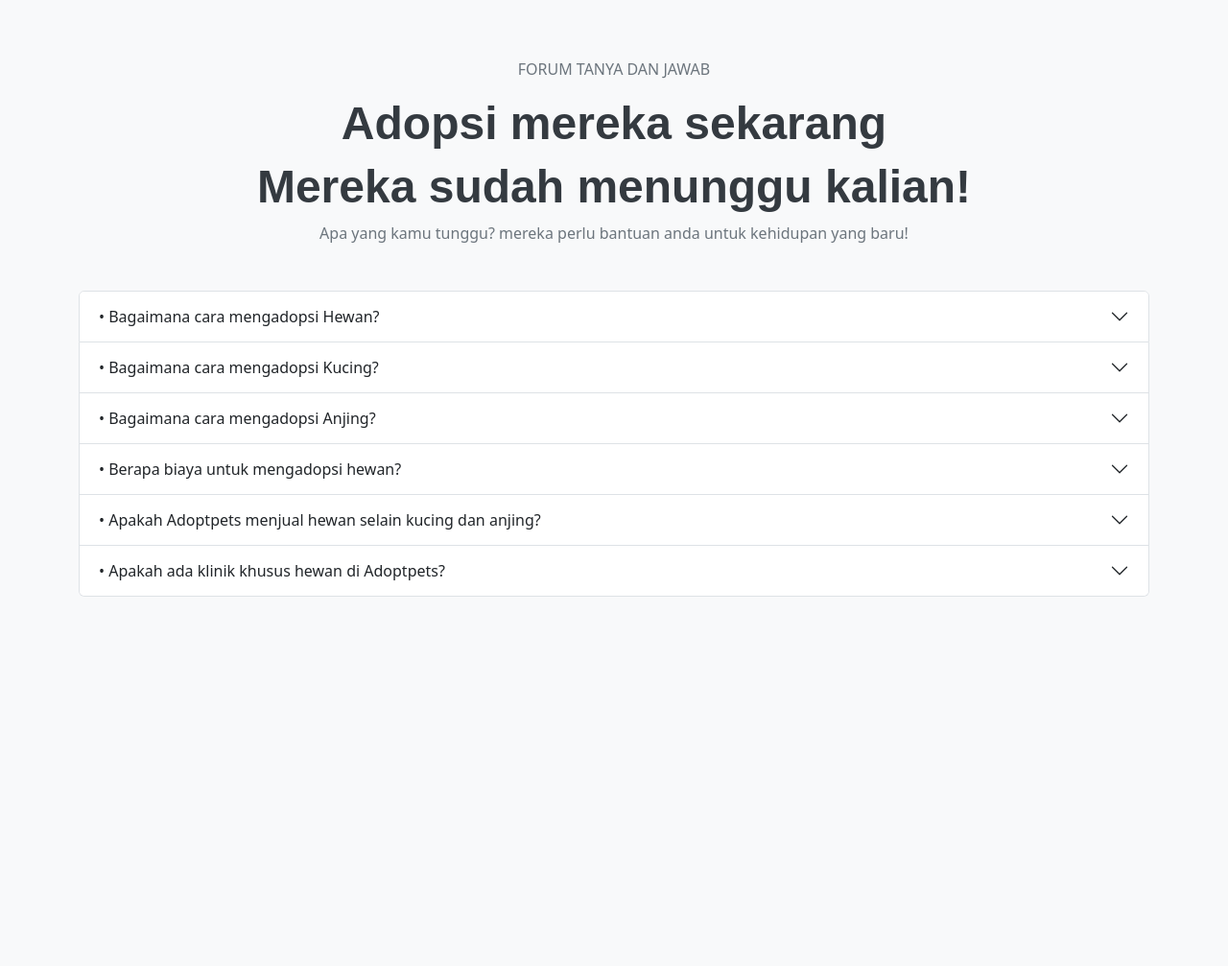
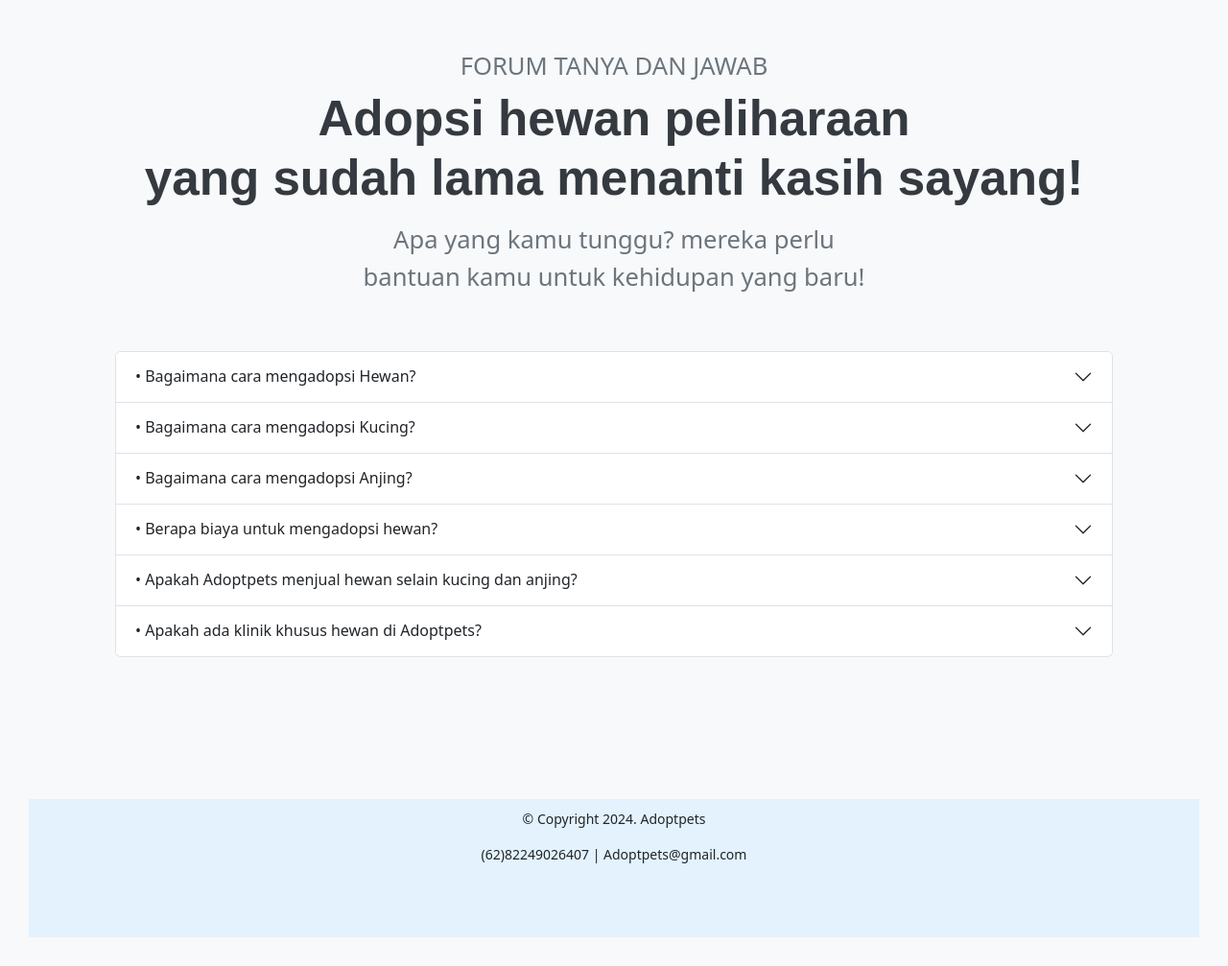
Before and after one commit to tsusunt/adoptPetsFE, a plain HTML site: page faq.html in a window 1280 px wide. Shown: the whole page at 96% size. Before the commit the page ends 800 px from the top, so only its background shows below. Drawn offline with nearby package versions, Linux system fonts and the light colour scheme.

Commit message:
Faq dan Footer

```diff
--- a/faq.html
+++ b/faq.html
@@ -1,30 +1,96 @@
 <head>
+    <meta name="viewport" content="width=device-width, initial-scale=1.0">
     <link href="https://cdn.jsdelivr.net/npm/bootstrap@5.3.2/dist/css/bootstrap.min.css" rel="stylesheet" integrity="sha384-T3c6CoIi6uLrA9TneNEoa7RxnatzjcDSCmG1MXxSR1GAsXEV/Dwwykc2MPK8M2HN" crossorigin="anonymous">
     <style>
         body {
             background-color: #f8f9fa;
-            padding: 60px;
+            padding: 30px;
         }
         .content {
             text-align: center;
+            margin-bottom: 5px;
+            padding: 10px 0;
+        }
+        .container {
+            padding: 50px; /* Menambah padding kiri dan kanan */
+            padding-top: 0px;
+        }
+        .accordion {
+            margin-bottom: 50px; /* Jarak di bawah dropdown */
+            margin-top: 5px;
         }
         .header-text {
             color: #6c757d;
-            font-size: 1rem;
-            font-weight: 500;
+            font-size: 2rem;
+            font-weight: 400;
+            text-align: center;
+            margin-top: 10px; /* Atur sesuai kebutuhan */
+            margin-bottom: 5px;
         }
         .main-title {
             color: #343a40;
-            font-size: 3rem;
+            font-size: 6vw;
             font-weight: 900;
-            margin-top: 5px;
+            max-font-size: 60px;
+            margin-top: 10px auto;
+            margin-bottom: 10px;
             font-family: Arial, Helvetica, sans-serif;
+            width: fit-content;
+            display: inline-block;
+            text-align: center;
+            line-height: 1.2;
         }
         .sub-title {
             color: #6c757d;
-            font-size: 1rem;
-            font-weight: 300;
+            font-size: 4vw;
+            font-weight: 400;
             margin-top: 5px;
+            text-align: center;
+            margin-bottom: 0px;
+        }
+        @media (max-width: 576px) {
+            .header-text {
+                font-size: 2vw;
+            }
+            .main-title {
+                font-size: 5vw;
+            }
+            .sub-title {
+                font-size: 3vw; /* Ukuran untuk perangkat kecil */
+            }
+        }
+        @media (min-width: 768px) {
+            .header-text {
+                font-size: 2vw;
+            }
+            .main-title {
+                font-size: 5vw;
+            }
+            .sub-title {
+                font-size: 3vw; /* Ukuran untuk perangkat sedang */
+            }
+        }
+        @media (min-width: 992px) {
+            .header-text {
+                font-size: 2vw;
+        }
+            .main-title {
+                font-size: 4vw;
+            }
+            .sub-title {
+                font-size: 2vw; /* Ukuran untuk perangkat besar */
+            }
+        }
+        @media (min-width: 1200px) {
+            .header-text {
+                font-size: 2vw;
+            }
+            .main-title {
+                font-size: 4vw;
+            }
+            .sub-title {
+                font-size: 2vw; /* Ukuran tetap untuk perangkat sangat besar */
+            }
         }
         .accordion-button::after {
             font-family: 'Font Awesome 5 Free';
@@ -35,13 +101,10 @@
             content: \f125;
         }
         .footer {
-            display: flex;
-            justify-content: space-between;
-            align-items: center;
-            padding: 20px;
-            padding: 10px 20px;
-            background-color: #f8f9fa;
-            border-top: 1px solid #dee2e6;
+            background-color: #e3f2fd;
+            padding: 10px 0;
+            text-align: center;
+            font-size: 14px;
         }
         .footer .copyright {
             display: flex;
@@ -59,9 +122,13 @@
 <body>
     <div class="content">
         <p class="header-text">FORUM TANYA DAN JAWAB</p>
-        <h1 class="main-title">Adopsi mereka sekarang</h1>
-        <h1 class="main-title">Mereka sudah menunggu kalian!</h1>
-        <p class="sub-title">Apa yang kamu tunggu? mereka perlu bantuan anda untuk kehidupan yang baru!</p>
+        <div class="main-title">
+            Adopsi hewan peliharaan<br>
+            yang sudah lama menanti kasih sayang!
+        </div>
+        <div class="sub-title">Apa yang kamu tunggu? mereka perlu <br>
+            bantuan kamu untuk kehidupan yang baru!
+        </div>
     </div>
     <div class="container mt-5">
         <div class="accordion" id="faqAccordion">
@@ -142,7 +209,15 @@
 
     </div>
 
-    </footer>
+    <footer class="footer mt-5">
+        <div class="container">
+            <div class="row">
+                <div class="col-12">
+                    <p>&copy; Copyright 2024. Adoptpets</p>
+                    <p><i class="fas fa-phone"></i> (62)82249026407 | <i class="fas fa-envelope"></i> Adoptpets@gmail.com</p>
+                </div>
+            </div>
+        </div>
     <!--ini footer-->
     </footer>
 
```
